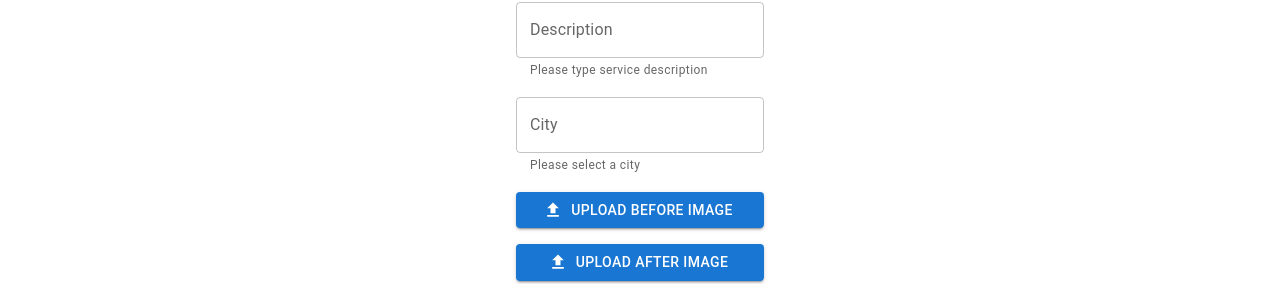
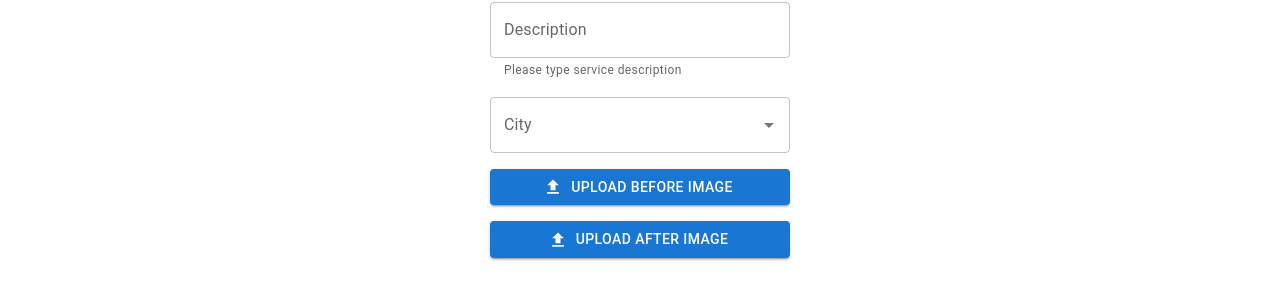
Before and after one commit to magdalenahuget/beforeAfterFrontend, a React (Create React App) app: page /add in a window 1280 px wide. Shown: the part 206-490 px from the top of the page. Built offline with nearby package versions, Linux system fonts and the light colour scheme; no server answers.

Commit message:
Feature: implement citySearch in AddImage component
- Provide props regarding the selected city state

```diff
--- a/src/components/image/AddImage.jsx
+++ b/src/components/image/AddImage.jsx
@@ -10,12 +10,13 @@ import {styled} from '@mui/material/styles';
 import CardMedia from "@mui/material/CardMedia";
 import {ToastContainer, toast} from 'react-toastify';
 import 'react-toastify/dist/ReactToastify.css';
+import CitySearch from "./CitySearch";
 
 const AddImage = () => {
         const [categories, setCategories] = useState([]);
         const [selectedCategory, setSelectedCategory] = useState('');
+        const [selectedCity, setSelectedCity] = useState('');
         const [description, setDescription] = useState('');
-        const [city, setCity] = useState('');
         const [selectedBeforeFile, setSelectedBeforeFile] = useState(null);
         const [selectedAfterFile, setSelectedAfterFile] = useState(null);
 
@@ -38,11 +39,6 @@ const AddImage = () => {
         // DESCRIPTION
         const handleDescription = (event) => {
             setDescription(event.target.value);
-        };
-
-        // CITY
-        const handleCity = (event) => {
-            setCity(event.target.value);
         };
 
         // BEFORE IMAGE
@@ -83,7 +79,7 @@ const AddImage = () => {
                 event.preventDefault();
             }
 
-            if (!selectedCategory || !description || !city || !selectedBeforeFile || !selectedAfterFile) {
+            if (!selectedCategory || !description || !selectedCity || !selectedBeforeFile || !selectedAfterFile) {
                 showErrorToastMessage("Please complete all form fields!");
                 return;
             }
@@ -91,7 +87,7 @@ const AddImage = () => {
             const dataToSend = new FormData();
             dataToSend.append('categoryId', '1');
             dataToSend.append('description', description);
-            dataToSend.append('city', city);
+            dataToSend.append('city', selectedCity);
             let collage = getCollage();
             let newMergedFiles = convertImageUrlToFile(collage, 'collage.png');
             dataToSend.append('file', newMergedFiles);
@@ -106,7 +102,7 @@ const AddImage = () => {
                     // Reset form fields
                     setSelectedCategory('');
                     setDescription('');
-                    setCity('');
+                    setSelectedCity('');
                     setSelectedBeforeFile(null);
                     setSelectedAfterFile(null);
 
@@ -247,17 +243,7 @@ const AddImage = () => {
                                 onChange={handleDescription}
                             />
                         </Box>
-                        <Box sx={{marginBottom: 2, width: '100%'}}>
-                            <TextField
-                                fullWidth
-                                id="outlined-required"
-                                label="City"
-                                value={city}
-                                helperText="Please select a city"
-                                name={"city"}
-                                onChange={handleCity}
-                            />
-                        </Box>
+                        <CitySearch selectedCity={selectedCity} setSelectedCity={setSelectedCity}/>
                         <Box sx={{marginBottom: 2, width: '100%'}}>
                             <Button name={"before-file"} onChange={onBeforeFileChange} component="label"
                                     variant="contained"
--- a/src/components/image/CitySearch.jsx
+++ b/src/components/image/CitySearch.jsx
@@ -5,14 +5,13 @@ import Autocomplete from '@mui/material/Autocomplete';
 import {TextField} from "@mui/material";
 
 
-const CitySearch = () => {
+const CitySearch = ({selectedCity, setSelectedCity}) => {
     const API_KEY = `${process.env.REACT_APP_CITIES_API_KEY}`;
     const URL_CITY_SEARCH = `http://api.weatherapi.com/v1/search.json?key=${API_KEY}&q=`;
     const [cities, setCities] = useState([]);
-    const [selectedCity, setSelectedCity] = useState('');
 
-    const handleSelectedCity = (event) => {
-        setSelectedCity(event.target.value);
+    const handleSelectedCity = (event, value) => {
+        setSelectedCity(value);
     };
 
     const fetchCitiesFromApi = async (query) => {
@@ -47,7 +46,7 @@ const CitySearch = () => {
                         onChange={(event) => fetchCitiesFromApi(event.target.value)}
                     />
                 )}
-                onChange={handleSelectedCity}
+                onChange={(event, value) => handleSelectedCity(event, value)}
             />
         </Box>
     );
```
